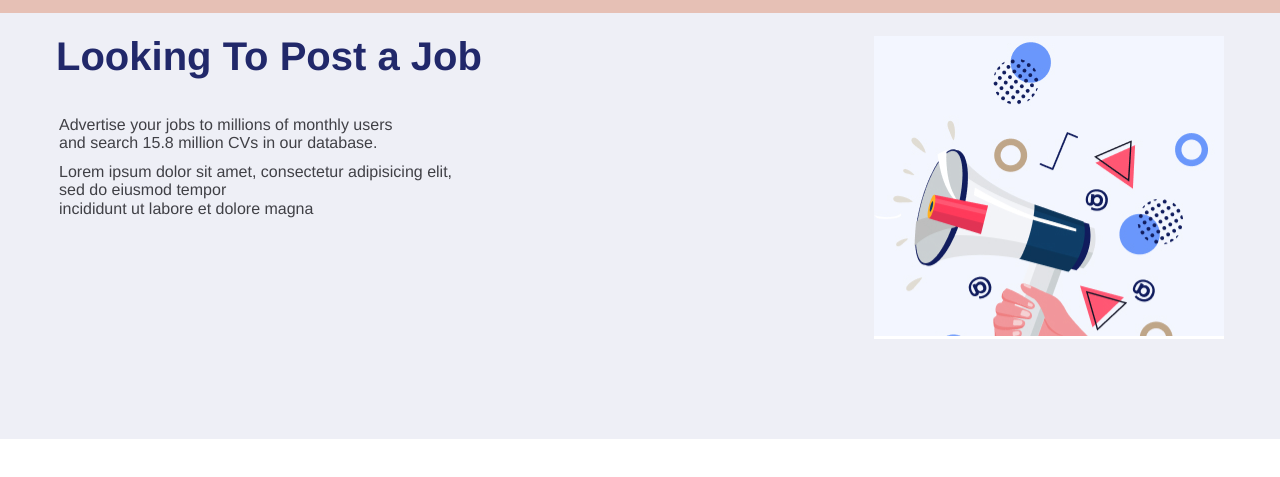
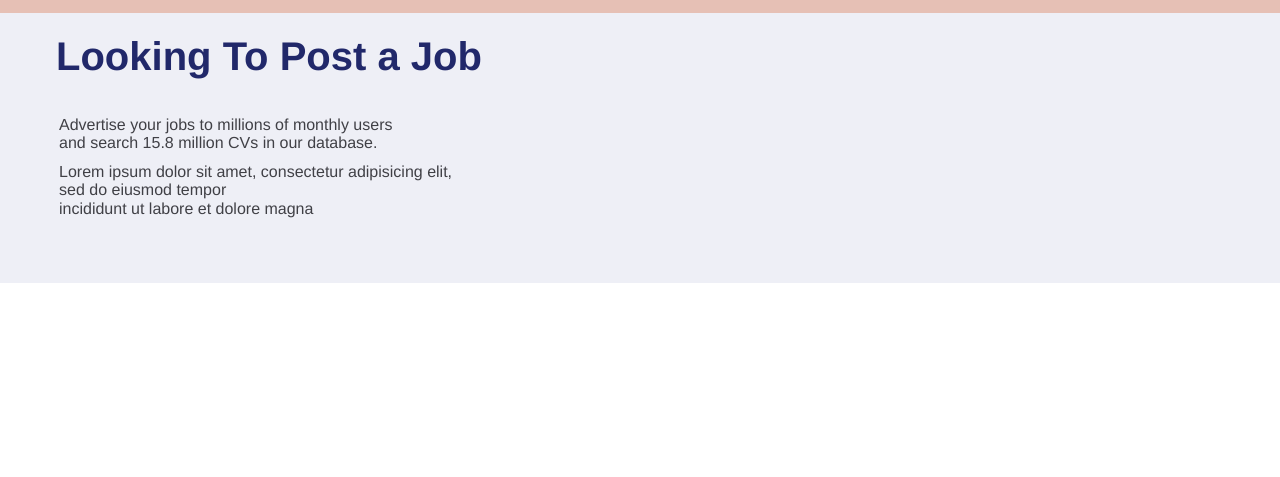
Before and after one commit to surbhisproject/superio.github, a plain HTML site: page post-job.html in a window 1280 px wide. Shown: the part 69-546 px from the top of the page. Drawn offline with nearby package versions, Linux system fonts and the light colour scheme.

Commit message:
Update post-job.html

```diff
--- a/post-job.html
+++ b/post-job.html
@@ -78,9 +78,7 @@
 	  database. </p>
 	  <p>Lorem ipsum dolor sit amet, consectetur adipisicing elit,<br> sed do eiusmod tempor<br> incididunt ut labore et dolore magna</p>
     </div>
-    <div class="col-lg-6">
-      <img src="images/post.png" alt="...">
-    </div>
+
   </div>
 </div>
 </section>
```
